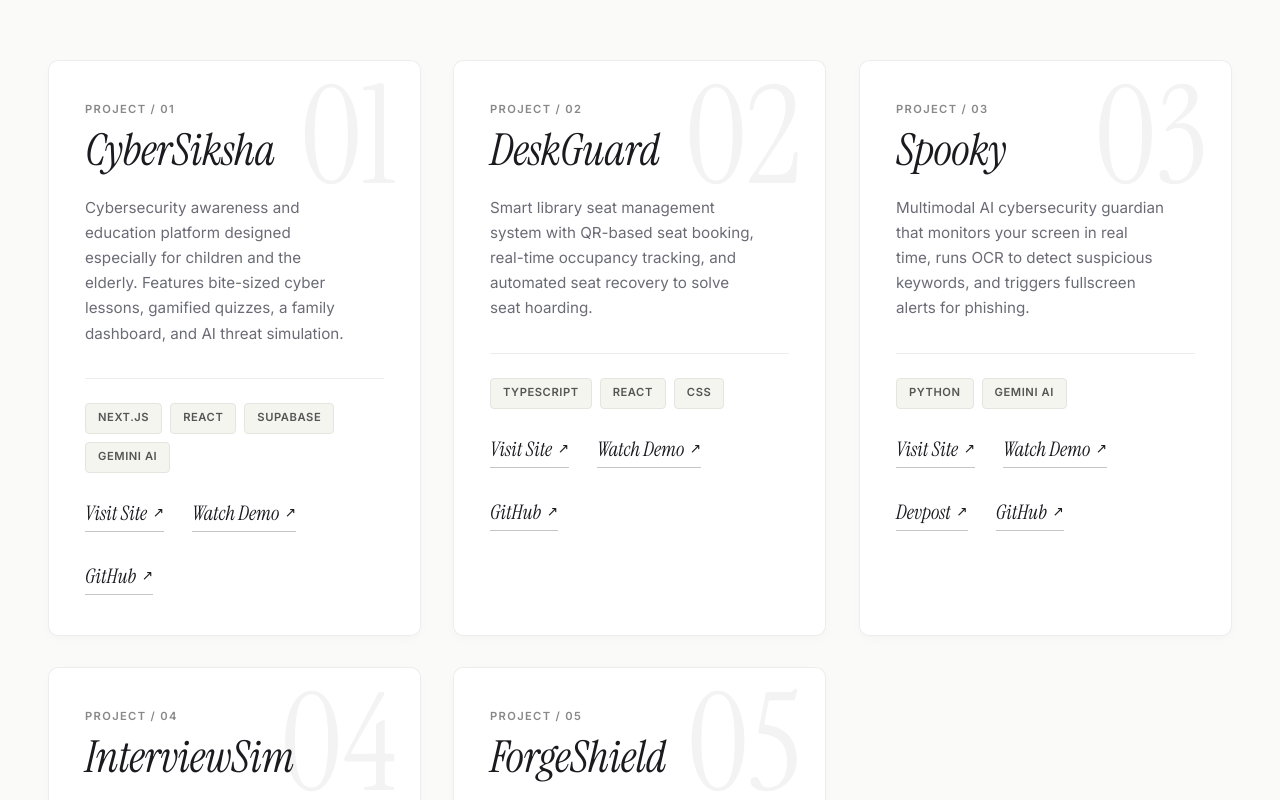
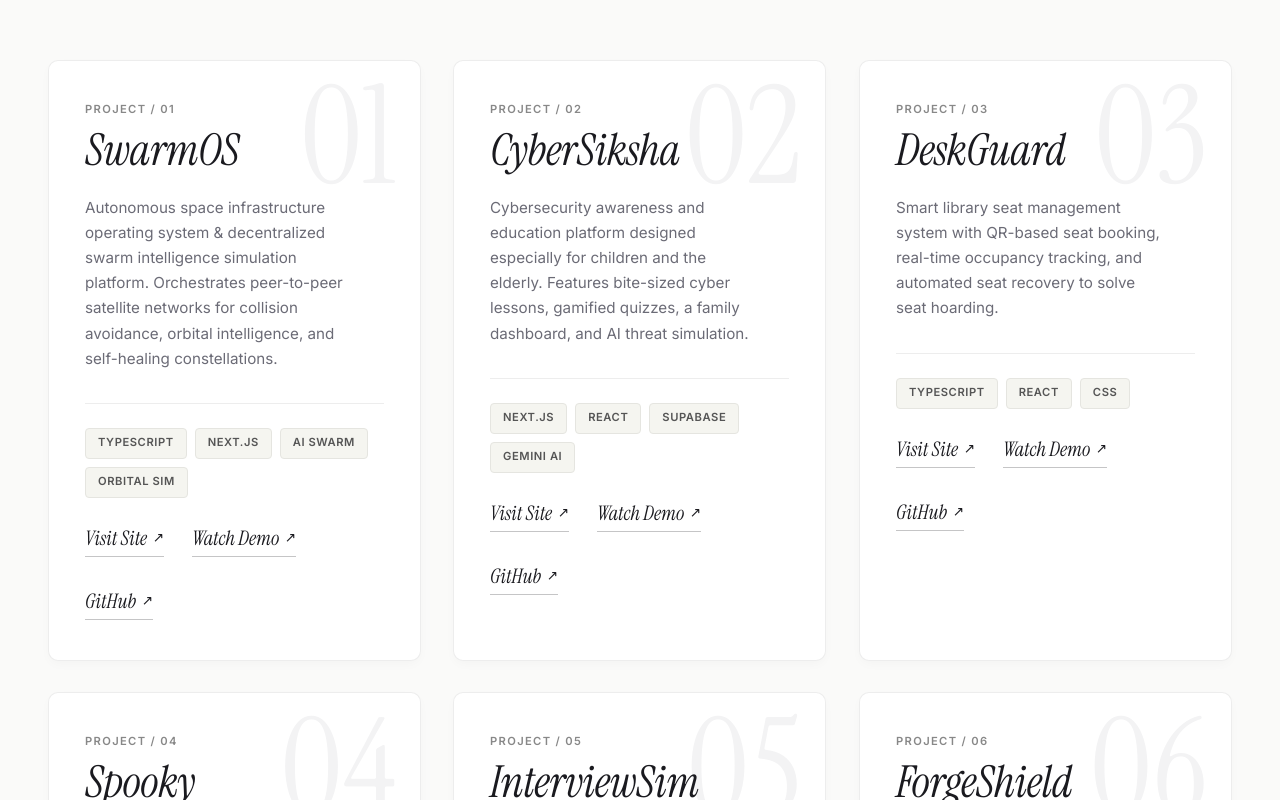
Before and after one commit to Srishti-Gupta74/MyPortfolio, a React (Vite) app: page / in a window 1280 px wide. Shown: the part 5800-6600 px from the top of the page. Built offline with nearby package versions, Linux system fonts and the light colour scheme.

Commit message:
added a project

```diff
--- a/src/components/Hero/Hero.css
+++ b/src/components/Hero/Hero.css
@@ -33,21 +33,6 @@
   line-height: 1;
   letter-spacing: -0.02em;
   text-wrap: balance;
-}
-
-.hero__float-group {
-  display: inline-block;
-  animation: floatGroup 5.2s ease-in-out infinite;
-  filter: drop-shadow(0 12px 18px rgba(26, 26, 31, 0.12));
-}
-
-@keyframes floatGroup {
-  0%, 100% {
-    transform: translateY(0px) rotate(0deg);
-  }
-  50% {
-    transform: translateY(-8px) rotate(-0.8deg);
-  }
 }
 
 .hero__title-accent {
--- a/src/components/Projects/Projects.jsx
+++ b/src/components/Projects/Projects.jsx
@@ -3,6 +3,16 @@
 const projects = [
   {
     id: '01',
+    title: 'SwarmOS',
+    description:
+      'Autonomous space infrastructure operating system & decentralized swarm intelligence simulation platform. Orchestrates peer-to-peer satellite networks for collision avoidance, orbital intelligence, and self-healing constellations.',
+    tech: ['TypeScript', 'Next.js', 'AI Swarm', 'Orbital Sim'],
+    github: 'https://github.com/Srishti-Gupta74/SwarmOS.git',
+    live: 'https://swarm-os-green.vercel.app/',
+    video: 'https://youtu.be/NXE_kSIRdZk?si=8xXzPJfGqZb-DHXR',
+  },
+  {
+    id: '02',
     title: 'CyberSiksha',
     description:
       'Cybersecurity awareness and education platform designed especially for children and the elderly. Features bite-sized cyber lessons, gamified quizzes, a family dashboard, and AI threat simulation.',
@@ -12,7 +22,7 @@
     video: 'https://youtu.be/osFoCaGa9Wc',
   },
   {
-    id: '02',
+    id: '03',
     title: 'DeskGuard',
     description:
       'Smart library seat management system with QR-based seat booking, real-time occupancy tracking, and automated seat recovery to solve seat hoarding.',
@@ -22,7 +32,7 @@
     video: 'https://youtu.be/HmawrT7Bu8g?si=mJZCg-p-RpNxfjU6',
   },
   {
-    id: '03',
+    id: '04',
     title: 'Spooky',
     description:
       'Multimodal AI cybersecurity guardian that monitors your screen in real time, runs OCR to detect suspicious keywords, and triggers fullscreen alerts for phishing.',
@@ -33,7 +43,7 @@
     devpost: 'https://share.google/l6LNxiuy9AvKGZQrF',
   },
   {
-    id: '04',
+    id: '05',
     title: 'InterviewSim',
     description:
       'AI-powered mock interview simulator that helps users prepare for technical and behavioral interviews with instant feedback and real scenarios.',
@@ -43,7 +53,7 @@
     video: 'https://youtu.be/bBofdpzKsHk',
   },
   {
-    id: '05',
+    id: '06',
     title: 'ForgeShield',
     description:
       'Forgery detection & document authentication tool. Uses image analysis techniques to identify inconsistencies and protect against digital forgery.',
```
